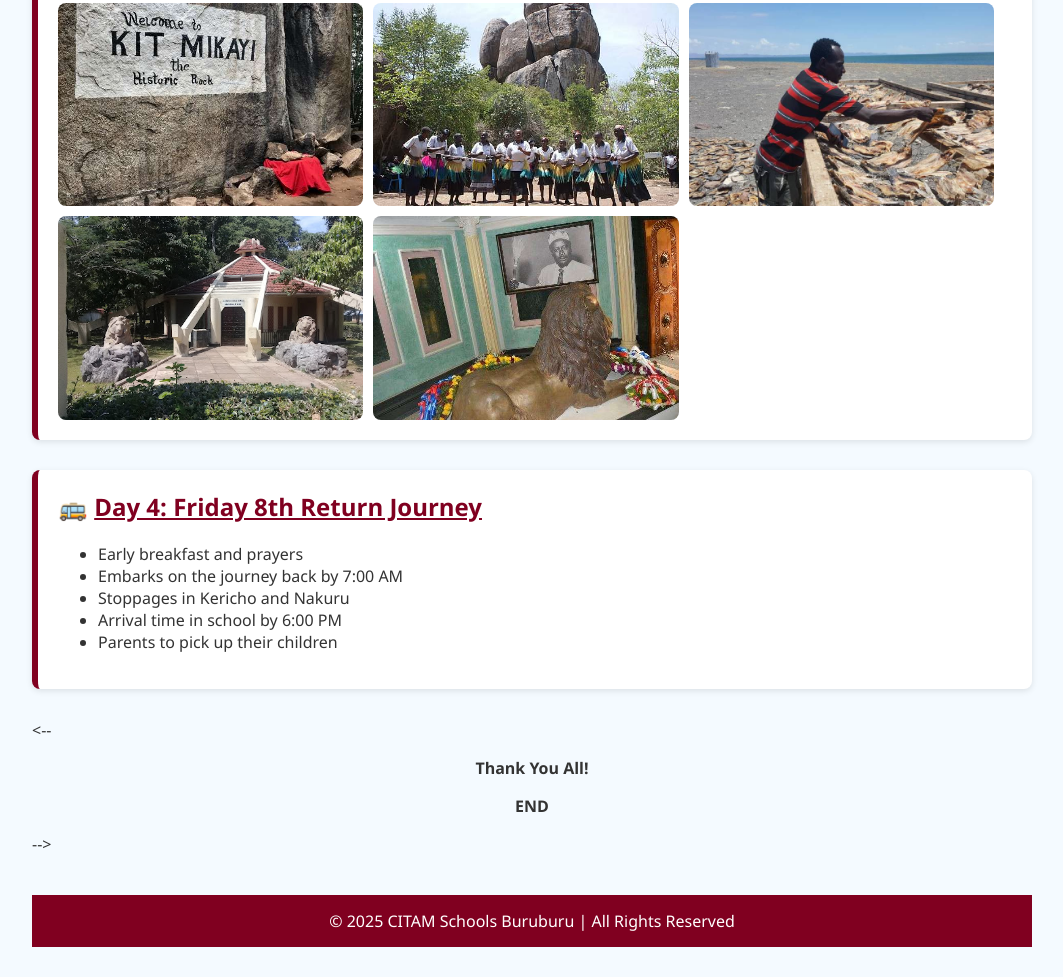
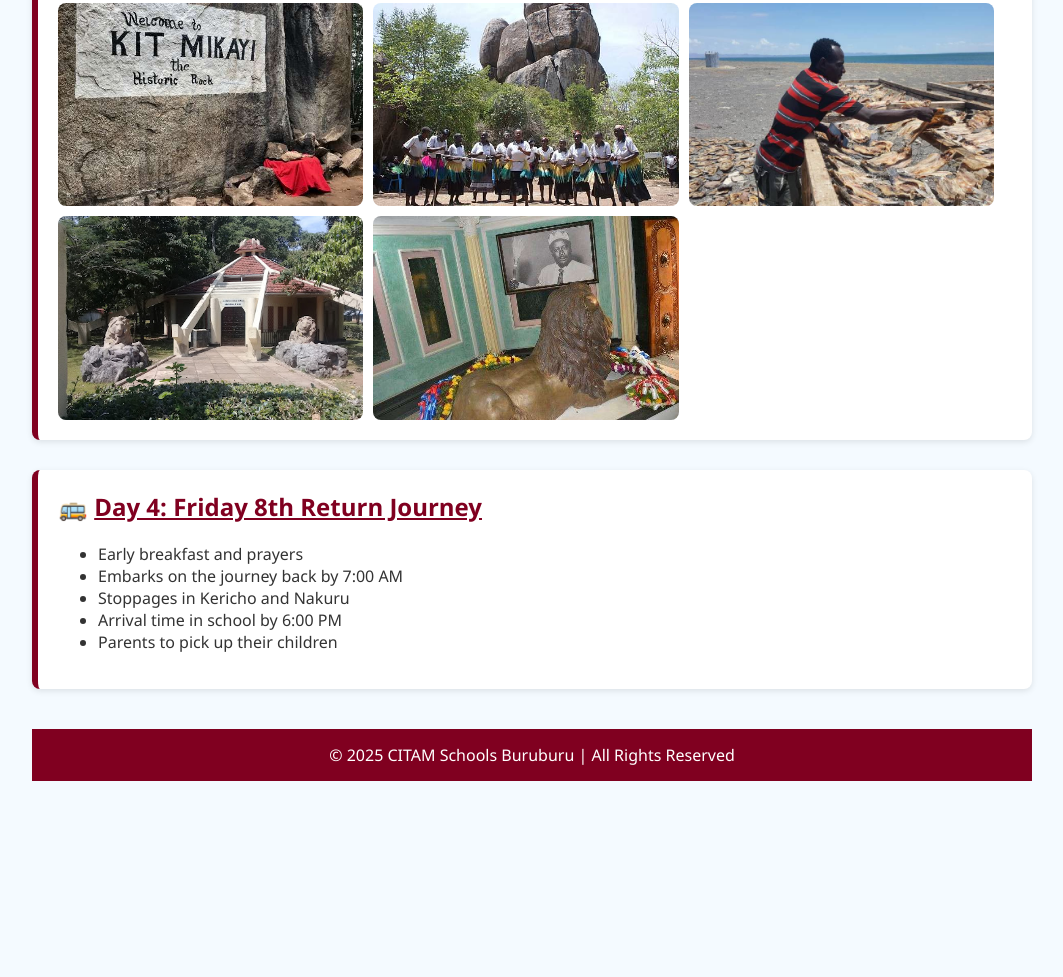
Before and after one commit to Wycliffe-Upot/G_7_trip_itinerary, a plain HTML site: page index.html in a window 1280 px wide. Shown: the part 2600-3577 px from the top of the page, without its empty margins (108-1171 px from the left). After the commit the page ends 3411 px from the top, so only its background shows below. Drawn offline with Linux system fonts and the light colour scheme.

Commit message:
Update index.html

```diff
--- a/index.html
+++ b/index.html
@@ -193,11 +193,6 @@
       </p>
 
   </div>
-<--
-  <center><p><strong>Thank You All!</strong></p></center>
-  <center><p><strong>END</strong></p></center>
-
--->
 
   <footer>
     &copy; 2025 CITAM Schools Buruburu | All Rights Reserved
```
